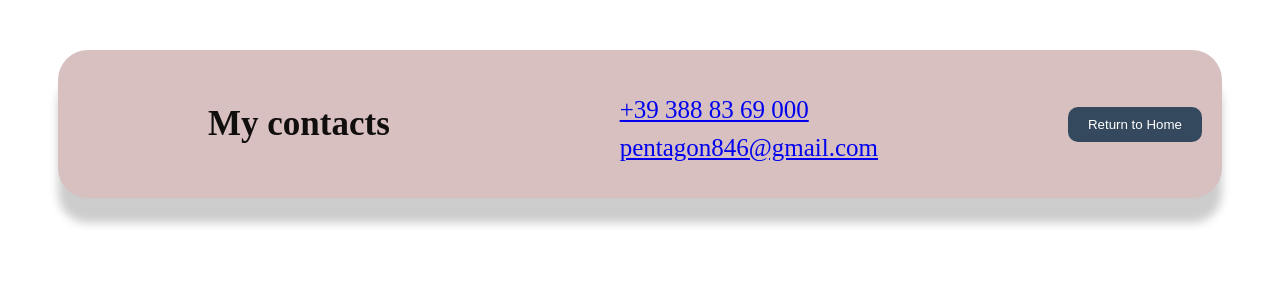
After one commit to pentagon846/Forecast-weather-site, a Flask app: page /contacts in a window 1280 px wide. The commit adds this page. Shown: the top 300 px of the page. Run offline with Flask 3, Linux system fonts and the light colour scheme.

Commit message:
add contacts.html and contacts.css

```diff
--- a/app.py
+++ b/app.py
@@ -76,7 +76,7 @@ def index():
 
 @app.route('/about')
 def about_us():
-    return render_template('about us.html')
+    return render_template('about_us.html')
 
 
 @app.route('/contacts')
--- /dev/null
+++ b/static/css/contacts.css
@@ -0,0 +1,38 @@
+header {
+
+    display: flex;
+    align-items: center;
+    justify-content: space-between;
+    margin: 50px;
+    background-color: #d8c0c0;
+    padding: 20px;
+    border-radius: 30px;
+    box-shadow: 0 25px 10px rgba(0, 0, 0, 0.2);
+}
+
+header h1 {
+    color: #110e0e;
+    font-size: 35px;
+    font-weight: bold;
+    margin-left: 130px;
+}
+
+header ul li {
+    list-style-type: none;
+    margin-top: 10px;
+    font-size: 25px;
+}
+
+header button {
+    background-color: #34495e;
+    color: white;
+    padding: 10px 20px;
+    border: none;
+    border-radius: 10px;
+    cursor: pointer;
+    transition: background-color 0.3s ease;
+}
+
+header button:hover {
+    background-color: #2980b9;
+}
--- /dev/null
+++ b/templates/contacts.html
@@ -0,0 +1,21 @@
+<!doctype html>
+<html lang="en">
+<head>
+    <meta charset="UTF-8">
+    <meta name="viewport"
+          content="width=device-width, user-scalable=no, initial-scale=1.0, maximum-scale=1.0, minimum-scale=1.0">
+    <meta http-equiv="X-UA-Compatible" content="ie=edge">
+    <title>Contacts</title>
+    <link rel="stylesheet" href="../static/css/contacts.css">
+</head>
+<body>
+<header>
+    <h1>My contacts</h1>
+    <ul>
+        <li> <a href="tel:+393888369000">+39 388 83 69 000</a> </li>
+        <li> <a href="mailto:pentagon846@gmail.com">pentagon846@gmail.com</a> </li>
+    </ul>
+    <button type="button" onclick="location.href='{{ url_for('home') }}'">Return to Home</button>
+</header>
+</body>
+</html>
--- a/templates/index.html
+++ b/templates/index.html
@@ -15,7 +15,7 @@
         <ul>
             <ul><a href="{{ url_for('home') }}">Home</a></ul>
             <ul><a href="about">About</a></ul>
-            <ul><a href="#">Contact</a></ul>
+            <ul><a href="contacts">Contact</a></ul>
             <ul><a href="#">News</a></ul>
         </ul>
     </header>
```
